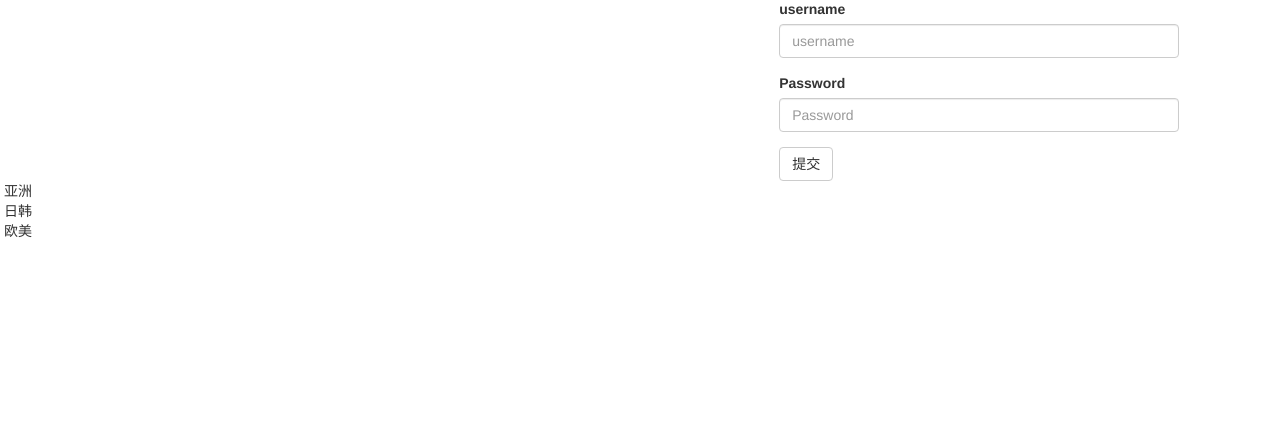
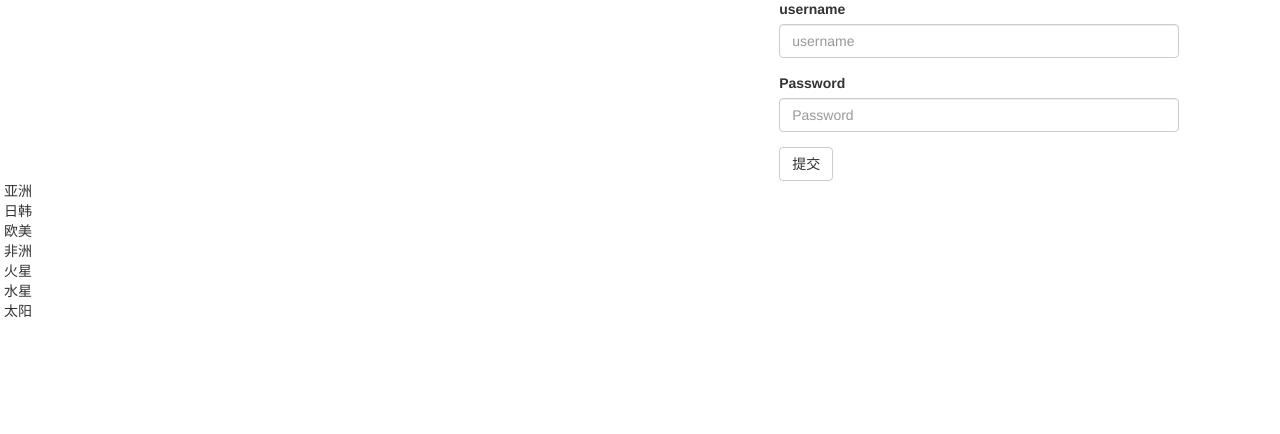
Before and after one commit to Yang3714/yang, a Django app: page /login/ in a window 1280 px wide. Shown: the part 101-535 px from the top of the page. Run offline with Django 3.2, Linux system fonts and the light colour scheme; some libraries are stand-ins or nearby versions.

Commit message:
添加功能

```diff
--- /dev/null
+++ b/a.py
@@ -0,0 +1 @@
+正在添加功能.....
--- a/templates/login.html
+++ b/templates/login.html
@@ -33,6 +33,11 @@
 	<li>亚洲</li>
 	<li>日韩</li>
 	<li>欧美</li>
+	<li>非洲</li>
+	<li>火星</li>
+	<li>水星</li>
+	<li>太阳</li>
+
 
 
 
```
